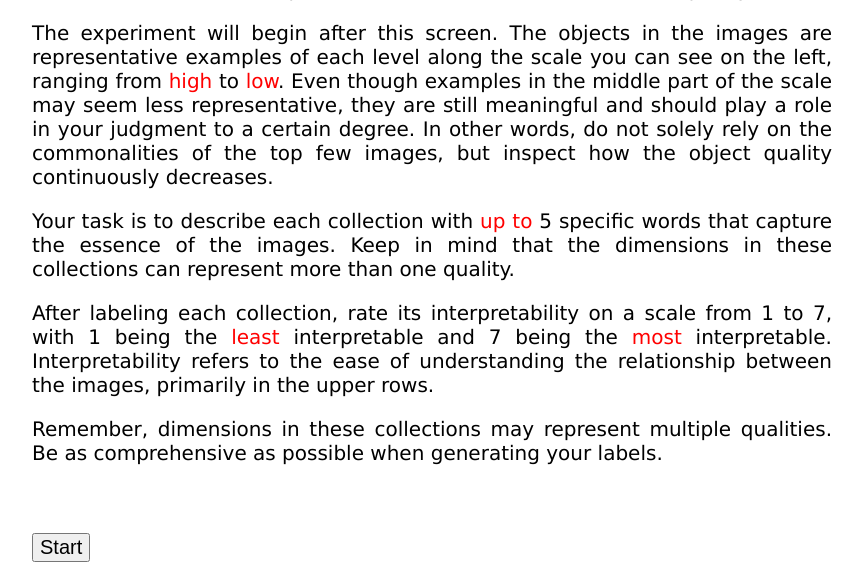
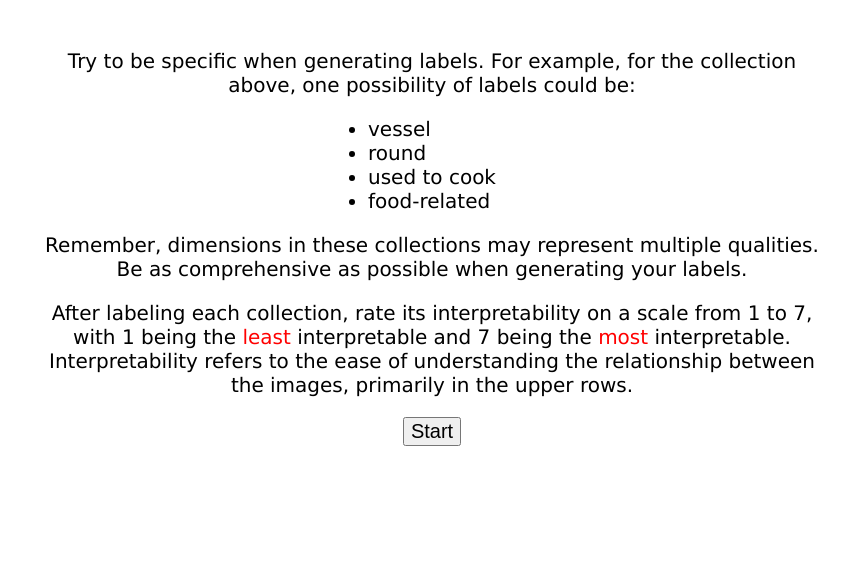
Before and after one commit to florianmahner/object-dimensions, a Flask app: page /instructions in a window 1280 px wide. Shown: the part 960-1542 px from the top of the page, without its empty margins (208-1070 px from the left). After the commit the page ends 1406 px from the top, so only its background shows below. Run offline with Flask 3, Linux system fonts and the light colour scheme; parts of the project's set-up code (start-up, migrations or seed data) failed here and were passed over.

Commit message:
Final instructions

```diff
--- a/experiments/flask_experiment/templates/instructions.html
+++ b/experiments/flask_experiment/templates/instructions.html
@@ -16,6 +16,8 @@
         display: flex;
         margin: 50px auto;
         padding: 0px;
+        text-align: center;
+
     }
 
     .shaded-bar {
@@ -45,7 +47,7 @@
     }
 </style>
 
-<body style="font-family:verdana ;width: 800px; margin: 0 auto; text-align: justify; font-size: 20px;">
+<body style="font-family:verdana ;width: 800px; margin: auto; text-align: center; font-size: 20px;">
     <center>
         <h1>Instructions</h1>
     </center>
@@ -53,31 +55,44 @@
 
         <div class="main">
 
-            <p>In this experiment, we present you with a series of image samples, with each sample containing a grid of 5 x 6 images:</p>
+            <p>In the following experiment, you are asked to provide labels for 186 image collections of object properties.
+            These labels can be descriptive words or categories. Each of the following slides will show example object images
+            from high to low values for one of the collections. Your task is to come up with verbal labels for each of the collections.
+            When providing labels, try not to focus exclusively on the top of the collection but take the full range of objects into account.
+            You can provide at least one and up to as many verbal labels for each collection as you consider reasonable.
+
+            </p>
+
+            <p>Each collection contains a grid of 5 x 6 images:</p>
+
             <div class="image-container">
                 <div class="shaded-bar">
                     <span class="shaded-bar-text">High</span>
                     <span class="shaded-bar-text">Low</span>
                 </div>
                 <div class="image-wrapper">
-                    <img src="https://fmahner.pythonanywhere.com/static/images/instructions.jpg" alt="Image"
-                        width="800">
+                    <img src="https://fmahner.pythonanywhere.com/static/images/instructions.jpg" alt="Image" width="800">
                 </div>
             </div>
-            <p>You will be asked to come up with labels for 186 samples like this. The task consists of two steps:</p>
-            <ol style="list-style-position: inside; text-align: center;">
-                <li>Understand the quality represented in the images and how it changes from <span style="color:red">high</span> to <span style="color:red">low</span> values.</li>
-                <li>Generate up to five short labels that describe this quality.</li>
-            </ol>
-            <p>The experiment will begin after this screen. The objects in the images are representative examples of each level along the scale you can see on the left, ranging from <span style="color:red">high</span> to <span style="color:red">low</span>.
-                Even though examples in the middle part of the scale may seem less representative, they are still meaningful and should play a role in your judgment to a certain degree.
-                In other words, do not solely rely on the commonalities of the top few images, but inspect how the object quality continuously decreases.</p>
-            <p>Your task is to describe each collection with <span style="color:red">up to</span> 5 specific words that capture the essence of the images.
-                 Keep in mind that the dimensions in these collections can represent more than one quality.</p>
-            <p>After labeling each collection, rate its interpretability on a scale from 1 to 7, with 1 being the <span style="color:red">least</span> interpretable
-                and 7 being the <span style="color:red">most</span> interpretable. Interpretability refers to the ease of understanding the relationship between the images, primarily in the upper rows.</p>
+
+            <p>Try to be specific when generating labels. For example, for the collection above, one possibility of labels could be:</p>
+
+            <p>
+
+            <ul style="display: inline-block; text-align: left; margin: 0 auto; padding-left: 0;">
+                <li>vessel</li>
+                <li>round</li>
+                <li>used to cook</li>
+                <li>food-related</li>
+            </ul>
+            </p>
+
             <p>Remember, dimensions in these collections may represent multiple qualities. Be as comprehensive as possible when generating your labels.</p>
-            <br><br>
+
+            <p>After labeling each collection, rate its interpretability on a scale from 1 to 7, with 1 being the <span style="color:red">least</span>
+                interpretable and 7 being the <span style="color:red">most</span> interpretable. Interpretability refers to the ease of understanding
+                the relationship between the images, primarily in the upper rows.</p>
+
 
             <input type="submit" value="Start" style="font-size: 20px;">
 
```
